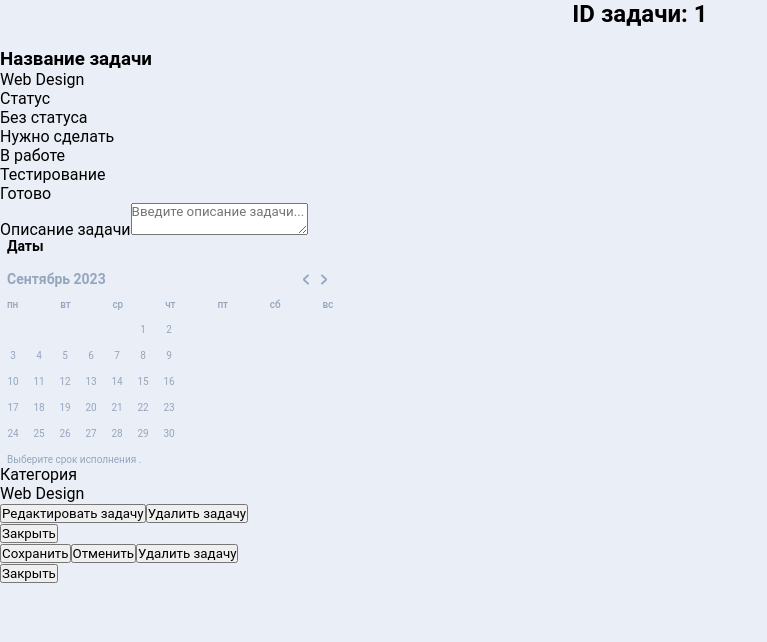
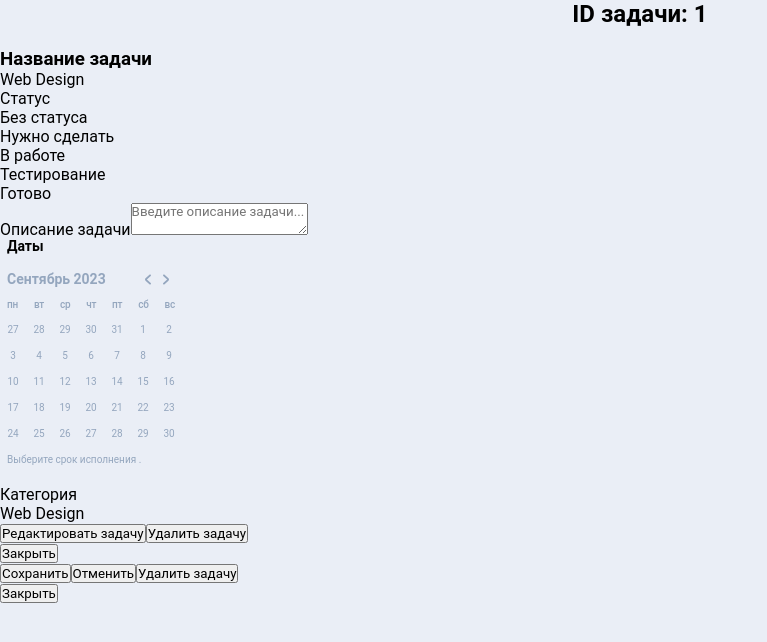
Before and after one commit to natalielogi/skypro-kanban, a React app: page /card/1 in a window 1280 px wide. Shown: the top 642 px of the page, without its empty margins (0-767 px from the left). Built offline with nearby package versions, Linux system fonts and the light colour scheme; sample sign-in values are in the browser's storage; the HTML template or start-up script is replaced by a standard one.

Commit message:
верстка календаря

```diff
--- a/src/components/Calendar/Calendar.jsx
+++ b/src/components/Calendar/Calendar.jsx
@@ -1,20 +1,5 @@
 import React from "react";
-import {
-  CalendarWrapper,
-  CalendarTitle,
-  CalendarBlock,
-  CalendarNav,
-  CalendarMonth,
-  NavActions,
-  NavAction,
-  CalendarContent,
-  DayNames,
-  DayName,
-  CalendarCells,
-  CalendarCell,
-  CalendarPeriod,
-  CalendarP,
-} from "./calendar.styled";
+import * as S from "./calendar.styled";
 
 const Calendar = () => {
   const daysInMonth = 30;
@@ -37,13 +22,13 @@ const Calendar = () => {
   }
 
   return (
-    <CalendarWrapper>
-      <CalendarTitle>Даты</CalendarTitle>
-      <CalendarBlock>
-        <CalendarNav>
-          <CalendarMonth>Сентябрь 2023</CalendarMonth>
-          <NavActions>
-            <NavAction data-action="prev">
+    <S.CalendarWrapper>
+      <S.CalendarTitle>Даты</S.CalendarTitle>
+      <S.CalendarBlock>
+        <S.CalendarNav>
+          <S.CalendarMonth>Сентябрь 2023</S.CalendarMonth>
+          <S.NavActions>
+            <S.NavAction data-action="prev">
               <svg
                 xmlns="http://www.w3.org/2000/svg"
                 width="6"
@@ -52,8 +37,8 @@ const Calendar = () => {
               >
                 <path d="M5.72945 1.95273C6.09018 1.62041 6.09018 1.0833 5.72945 0.750969C5.36622 0.416344 4.7754 0.416344 4.41218 0.750969L0.528487 4.32883C-0.176162 4.97799 -0.176162 6.02201 0.528487 6.67117L4.41217 10.249C4.7754 10.5837 5.36622 10.5837 5.72945 10.249C6.09018 9.9167 6.09018 9.37959 5.72945 9.04727L1.87897 5.5L5.72945 1.95273Z" />
               </svg>
-            </NavAction>
-            <NavAction data-action="next">
+            </S.NavAction>
+            <S.NavAction data-action="next">
               <svg
                 xmlns="http://www.w3.org/2000/svg"
                 width="6"
@@ -62,39 +47,39 @@ const Calendar = () => {
               >
                 <path d="M0.27055 9.04727C-0.0901833 9.37959 -0.0901832 9.9167 0.27055 10.249C0.633779 10.5837 1.2246 10.5837 1.58783 10.249L5.47151 6.67117C6.17616 6.02201 6.17616 4.97799 5.47151 4.32883L1.58782 0.75097C1.2246 0.416344 0.633778 0.416344 0.270549 0.75097C-0.0901831 1.0833 -0.090184 1.62041 0.270549 1.95273L4.12103 5.5L0.27055 9.04727Z" />
               </svg>
-            </NavAction>
-          </NavActions>
-        </CalendarNav>
-        <CalendarContent>
-          <DayNames>
-            <DayName>пн</DayName>
-            <DayName>вт</DayName>
-            <DayName>ср</DayName>
-            <DayName>чт</DayName>
-            <DayName>пт</DayName>
-            <DayName>сб</DayName>
-            <DayName>вс</DayName>
-          </DayNames>
-          <CalendarCells>
+            </S.NavAction>
+          </S.NavActions>
+        </S.CalendarNav>
+        <S.CalendarContent>
+          <S.DayNames>
+            <S.DayName>пн</S.DayName>
+            <S.DayName>вт</S.DayName>
+            <S.DayName>ср</S.DayName>
+            <S.DayName>чт</S.DayName>
+            <S.DayName>пт</S.DayName>
+            <S.DayName>сб</S.DayName>
+            <S.DayName>вс</S.DayName>
+          </S.DayNames>
+          <S.CalendarCells>
             {days.map(({ day, otherMonth }, index) => (
-              <CalendarCell
+              <S.CalendarCell
                 key={index}
                 $otherMonth={otherMonth}
                 $cellDay={!otherMonth}
               >
                 {day}
-              </CalendarCell>
+              </S.CalendarCell>
             ))}
-          </CalendarCells>
-        </CalendarContent>
+          </S.CalendarCells>
+        </S.CalendarContent>
         <input type="hidden" id="datepick_value" value="08.09.2023" />
-        <CalendarPeriod>
-          <CalendarP>
+        <S.CalendarPeriod>
+          <S.CalendarP>
             Выберите срок исполнения <span></span>.
-          </CalendarP>
-        </CalendarPeriod>
-      </CalendarBlock>
-    </CalendarWrapper>
+          </S.CalendarP>
+        </S.CalendarPeriod>
+      </S.CalendarBlock>
+    </S.CalendarWrapper>
   );
 };
 
--- a/src/components/Calendar/calendar.styled.js
+++ b/src/components/Calendar/calendar.styled.js
@@ -1,29 +1,21 @@
 import styled from "styled-components";
 
 export const CalendarWrapper = styled.div`
-  max-width: 340px;
-  width: 100%;
-
+  width: 182px;
+  margin-bottom: 20px;
   @media screen and (max-width: 660px) {
     max-width: 340px;
     width: 100%;
   }
 `;
 
-const Subttl = styled.p`
+export const CalendarTitle = styled.p`
+  margin-bottom: 14px;
+  padding: 0 7px;
   color: #000;
   font-size: 14px;
   font-weight: 600;
   line-height: 1;
-`;
-
-export const CalendarTitle = styled(Subttl)`
-  margin-bottom: 14px;
-  padding: 0 7px;
-
-  @media screen and (max-width: 660px) {
-    padding: 0;
-  }
 `;
 
 export const CalendarBlock = styled.div`
@@ -37,7 +29,6 @@ export const CalendarNav = styled.div`
   justify-content: space-between;
   margin-top: 14px;
   padding: 0 7px;
-
   @media screen and (max-width: 660px) {
     padding: 0;
   }
@@ -63,7 +54,6 @@ export const NavAction = styled.div`
   display: flex;
   align-items: center;
   justify-content: center;
-
   svg {
     fill: #94a6be;
   }
@@ -88,7 +78,6 @@ export const DayName = styled.div`
   font-weight: 500;
   line-height: normal;
   letter-spacing: -0.2px;
-
   @media screen and (max-width: 660px) {
     font-size: 14px;
   }
@@ -99,12 +88,9 @@ export const CalendarCells = styled.div`
   height: 126px;
   display: flex;
   flex-wrap: wrap;
-
   @media screen and (max-width: 660px) {
     width: 344px;
     height: auto;
-    display: flex;
-    flex-wrap: wrap;
     justify-content: space-around;
   }
 `;
@@ -115,7 +101,6 @@ export const CalendarCell = styled.div`
   margin: 2px;
   border-radius: 50%;
   display: flex;
-  flex-wrap: nowrap;
   align-items: center;
   justify-content: center;
   color: #94a6be;
@@ -123,13 +108,18 @@ export const CalendarCell = styled.div`
   line-height: 1;
   letter-spacing: -0.2px;
   cursor: pointer;
-  opacity: ${({ $otherMonth }) => $otherMonth && 0};
-
+  opacity: ${({ otherMonth }) => (otherMonth ? 0 : 1)};
   &:hover {
-    color: ${({ $cellDay }) => $cellDay && "#94a6be"};
-    background-color: ${({ $cellDay }) => $cellDay && "#eaeef6"};
+    background-color: #eaeef6;
+    color: #94a6be;
   }
-
+  &.active {
+    background-color: #94a6be;
+    color: #ffffff;
+  }
+  &.current {
+    font-weight: 700;
+  }
   @media screen and (max-width: 660px) {
     width: 42px;
     height: 42px;
@@ -139,21 +129,18 @@ export const CalendarCell = styled.div`
 
 export const CalendarPeriod = styled.div`
   padding: 0 7px;
-
   @media screen and (max-width: 660px) {
     padding: 0;
   }
 `;
 
 export const CalendarP = styled.p`
-  color: #94a6be;
+  color: #94A6BE;
   font-size: 10px;
   line-height: 1;
-
   span {
     color: #000000;
   }
-
   @media screen and (max-width: 660px) {
     font-size: 14px;
   }
--- a/src/components/popups/PopNewCard/PopNewCard.styled.js
+++ b/src/components/popups/PopNewCard/PopNewCard.styled.js
@@ -124,6 +124,7 @@ export const Textarea = styled.textarea`
   border-radius: 8px;
   font-size: 14px;
   letter-spacing: -0.14px;
+  margin-top: 20px;
 
   &::placeholder {
     font-weight: 400;
```
